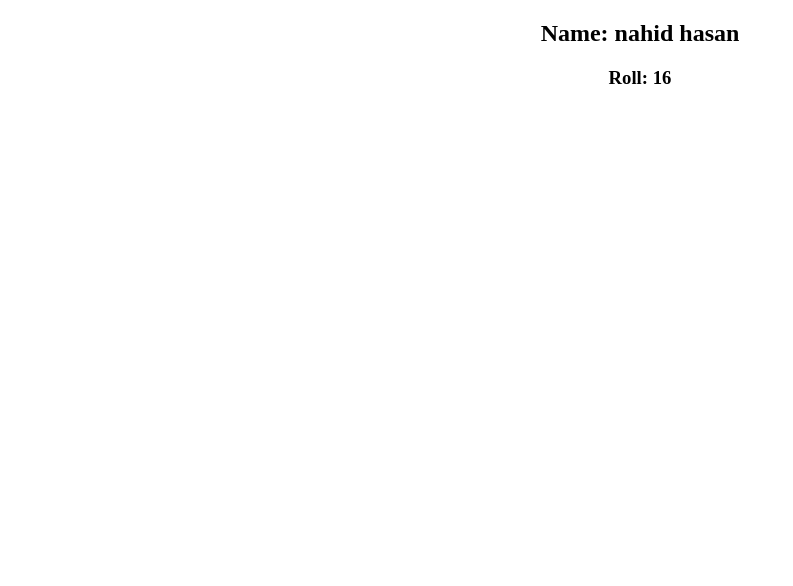
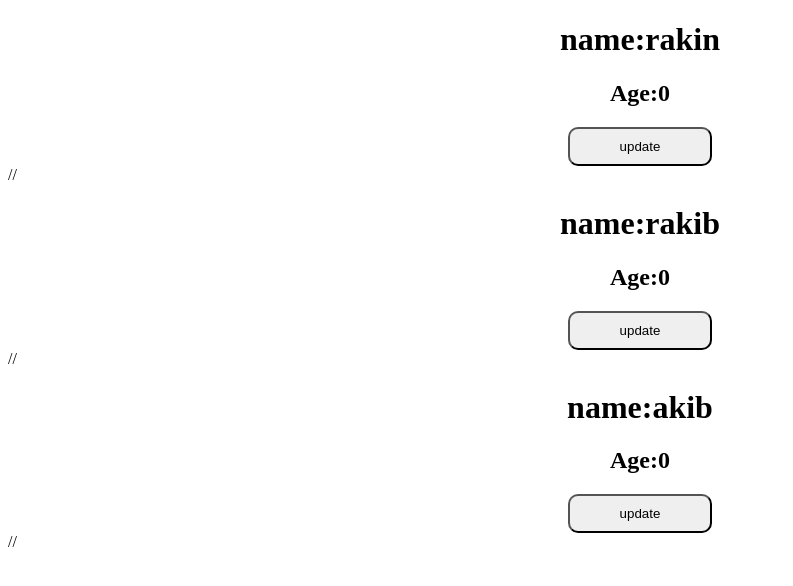
Before and after one commit to mdnahidhasanbijoy/work1, a React (Vite) app in the folder first-react/: page / in a window 1280 px wide. Shown: the top 586 px of the page, without its empty margins (0-793 px from the left). Built offline with nearby package versions, Linux system fonts and the light colour scheme.

Commit message:
modified

```diff
--- a/first-react/src/App.css
+++ b/first-react/src/App.css
@@ -72,3 +72,11 @@
   padding: 20px 40px;
   margin: 50px 500px; */
 }
+.click{
+  text-align: center;
+
+}
+.click button{
+  border-radius: 10px;
+  padding: 10px 50px;
+}
--- a/first-react/src/App.jsx
+++ b/first-react/src/App.jsx
@@ -1,7 +1,9 @@
 
+import React, { useState } from 'react';
 import './App.css'
 // import Banner from './components/Banner'
 // import NavBar from './components/NavBar'
+import Student from './components/student';
 
 
 
@@ -26,6 +28,11 @@ function App() {
   //   roll: 1300
   // }
   // ]
+    const [count , SetCount] = useState(0)
+
+  const HandleClick = (()=>{
+    SetCount(count +1)
+  });
 
   return (
     <div>
@@ -41,7 +48,14 @@ function App() {
         })
       } */}
 
-        <Student name="nahid hasan" roll="16"/>
+        {/* <Student name="nahid hasan" roll="16"/> */}
+
+
+
+       <Student name="rakin"/>
+       <Student name="rakib"/>
+       <Student name="akib"/>
+
     </div>
   );
 }
@@ -57,17 +71,17 @@ function App() {
 //     </>
 //   )
 // }
- function Student (props) {
-  // const {name, roll} = item
-  return (
-    <>
-      <div className='info'>
-        <h2>Name: {props.name} </h2>
-        <h3>Roll: {props.roll} </h3>
-      </div>
-    </>
-  )
-}
+//  function Student (props) {
+//   // const {name, roll} = item
+//   return (
+//     <>
+//       <div className='info'>
+//         <h2>Name: {props.name} </h2>
+//         <h3>Roll: {props.roll} </h3>
+//       </div>
+//     </>
+//   )
+// }
 
 
 
--- a/first-react/src/components/student.jsx
+++ b/first-react/src/components/student.jsx
@@ -1,5 +1,26 @@
-// import React from 'react'
+import React, { useState } from 'react';
+
+
+function student (props){
+
+  const [count , SetCount] = useState(0)
+
+  const HandleClick = (()=>{
+    SetCount(count +1)
+  });
+  return (
+    <div>
+       <div className='click'>
+          <h1>name:{props.name}</h1>
+          <h2>Age:{count}</h2>
+          <button onClick={HandleClick}>update</button>
+        </div>
+
+//     </div>
+  );
+}
 
 
 
-// export default Student
+
+export default student
```
